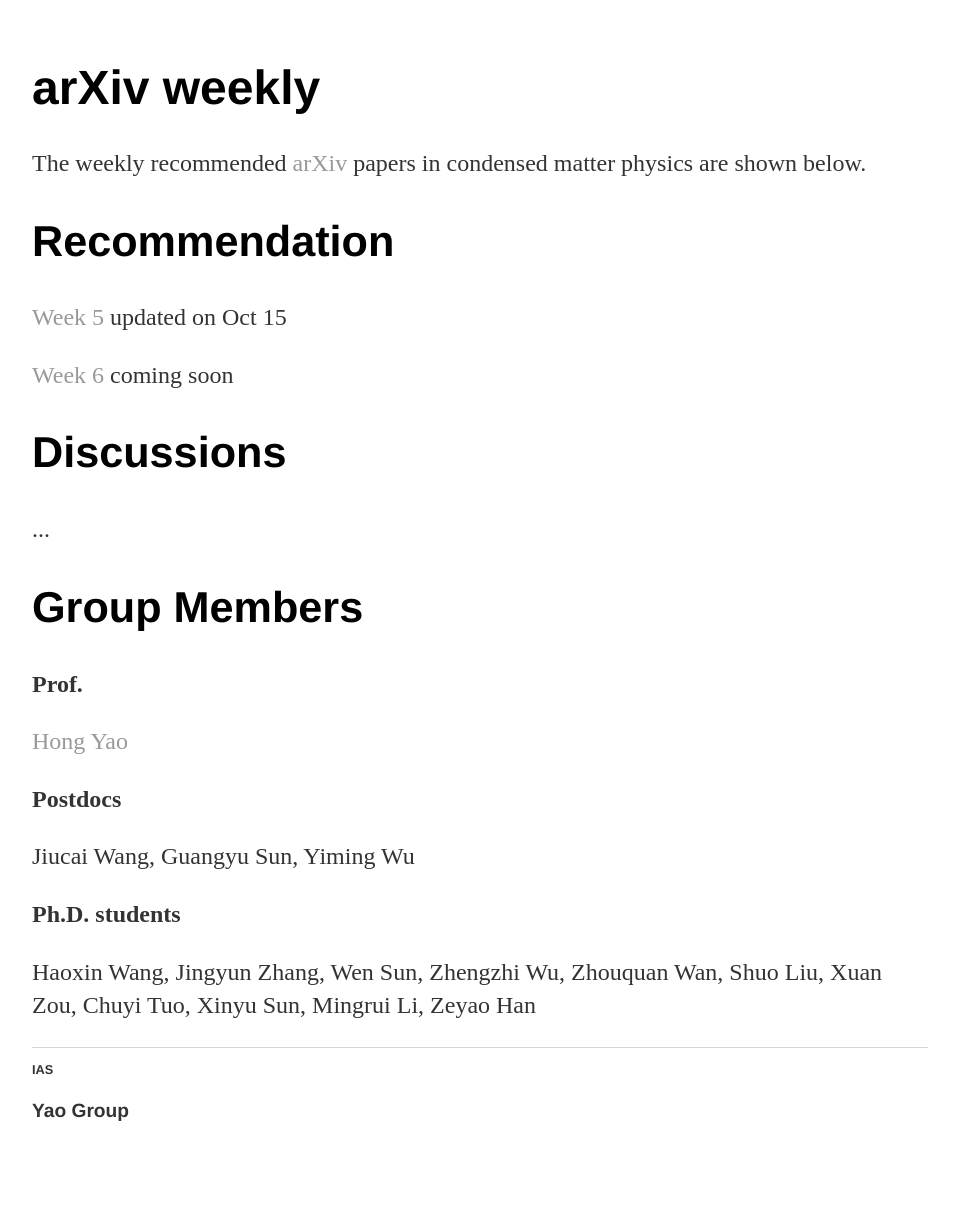
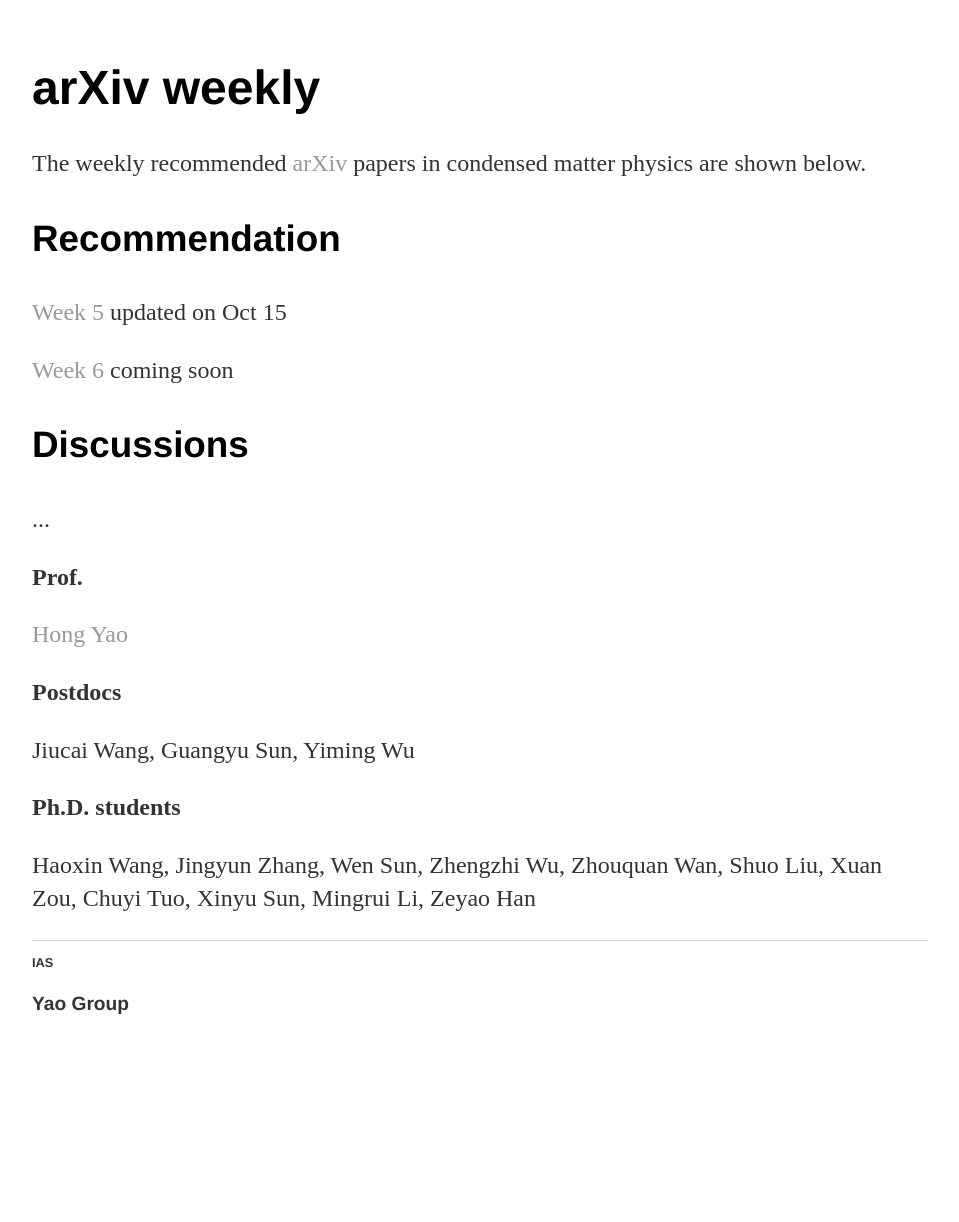
Before and after one commit to xuanzziu/xuanzziu.github.io, a Jekyll site: the page built from arXiv/index.html, in a window 1280 px wide. Shown: the whole page, without its empty margins (160-1119 px from the left). Built offline with Jekyll 4.4.1, drawn with Linux system fonts in a browser that asks for light colours; after the commit the page ends 1115 px from its top, so only the background shows below that.

Commit message:
Update index.html

```diff
--- a/arXiv/index.html
+++ b/arXiv/index.html
@@ -7,13 +7,14 @@ title: arXiv
 			<h1>arXiv weekly</h1>
 			<p> The weekly recommended <a href="https://arxiv.org/">arXiv</a> papers in condensed matter physics are shown below.</p>
 
-			<h2>Recommendation</h2>
+			<h3>Recommendation</h3>
 			<p><a href="/arXiv/week5">Week 5</a> updated on Oct 15 </p>
 			<p><a href="/arXiv/week6">Week 6</a> coming soon</p>
-			<h2>Discussions</h2>
+			<h3>Discussions</h3>
 			<p>...</p>
 
-			<h2>Group Members</h2>
+
+
 			<p> <b>Prof.</b> </p>
 			<p> <a href="https://www.ias.tsinghua.edu.cn/info/1016/1215.htm">Hong Yao</a></p>
 			<p> <b>Postdocs</b> </p>
```
